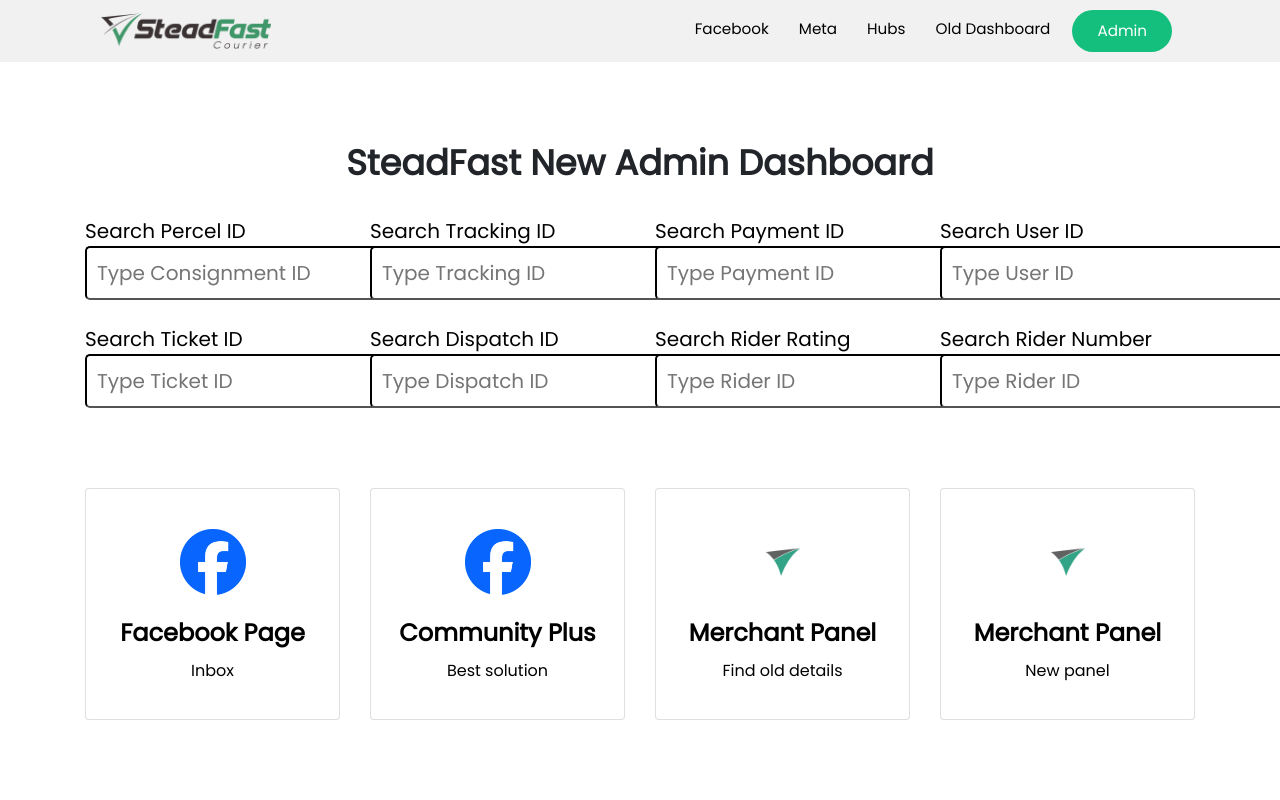
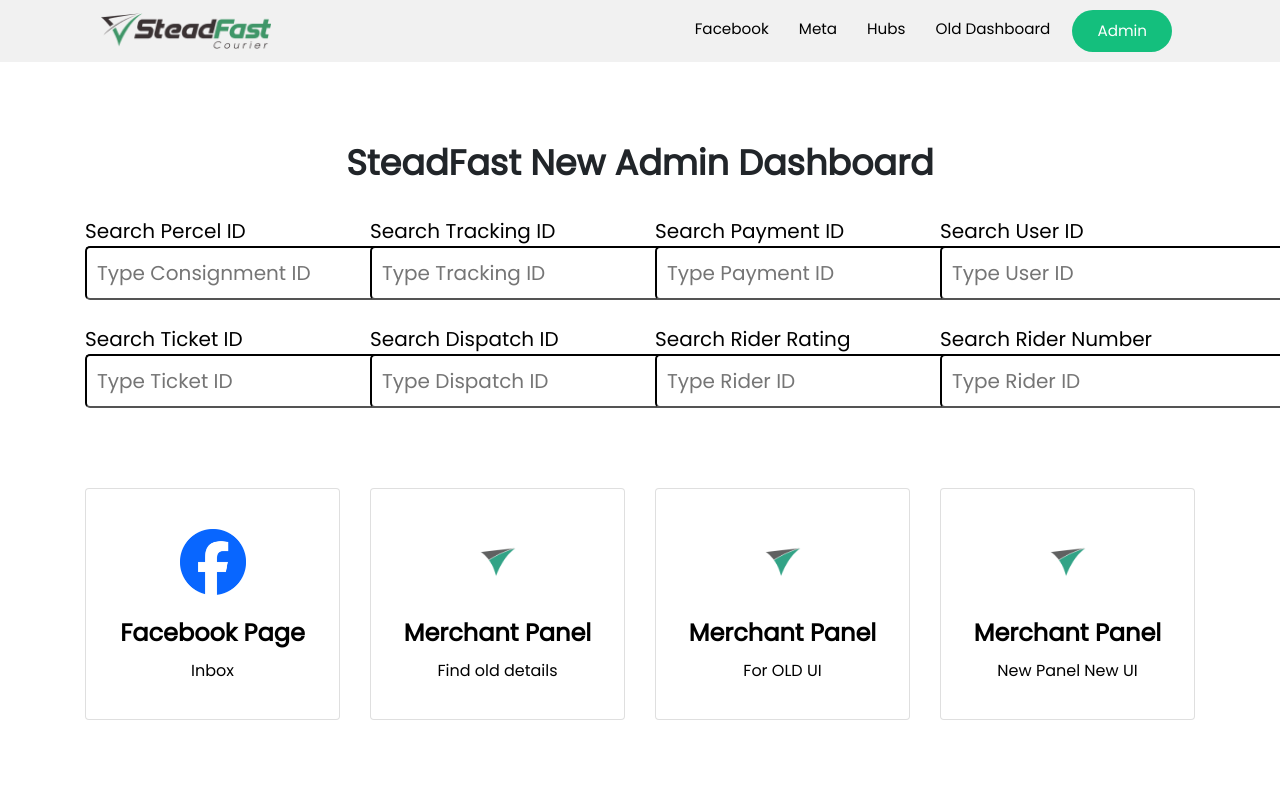
Before and after one commit to jubayarbd/adminsfc, a plain HTML site: page index.html in a window 1280 px wide. Shown: the top 800 px of the page. Drawn offline with Linux system fonts and the light colour scheme.

Commit message:
Update index.html
Card update

```diff
--- a/index.html
+++ b/index.html
@@ -98,19 +98,7 @@
                             </a>
                         </div>
                     </div>
-                    <div class="col-lg-3 col-md-6">
-                        <div class="card">
-                            <a href="https://www.facebook.com/groups/1656732161490106" target="_blank">
-                            <div class="card-body">
-                                <img src="ICON/Facebook_Logo_Primary.png" alt="">
-                                <div class="item-desc">
-                                    <h3>Community Plus</h3>
-                                    <p>Best solution</p>
-                                </div>
-                            </div>
-                            </a>
-                        </div>
-                    </div>
+
                     <div class="col-lg-3 col-md-6">
                         <div class="card">
                             <a href="https://steadfastcourier.com/login" target="_blank">
@@ -124,6 +112,19 @@
                             </a>
                         </div>
                     </div>
+                     <div class="col-lg-3 col-md-6">
+                        <div class="card">
+                            <a href="https://merchant.packzy.com/login" target="_blank">
+                            <div class="card-body">
+                                <img src="ICON/ic_launcher_foreground.png" alt="">
+                                <div class="item-desc">
+                                    <h3>Merchant Panel</h3>
+                                    <p>For OLD UI</p>
+                                </div>
+                            </div>
+                            </a>
+                        </div>
+                    </div>
                     <div class="col-lg-3 col-md-6">
                         <div class="card">
                             <a href="https://steadfast.com.bd/login" target="_blank">
@@ -131,12 +132,13 @@
                                     <img src="ICON/ic_launcher_foreground.png" alt="">
                                     <div class="item-desc">
                                         <h3>Merchant Panel</h3>
-                                        <p>New panel</p>
+                                        <p>New Panel New UI</p>
                                     </div>
                                 </div>
                             </a>
                         </div>
                     </div>
+
                 </div>
             </div>
         </section>
```
